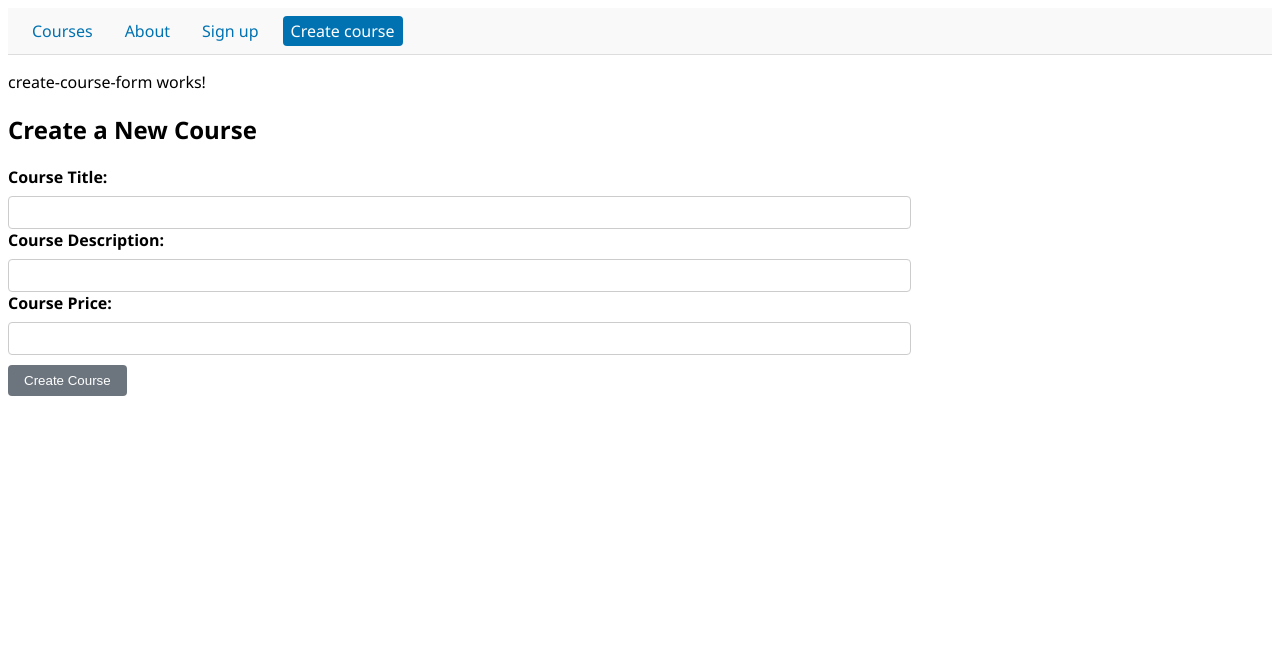
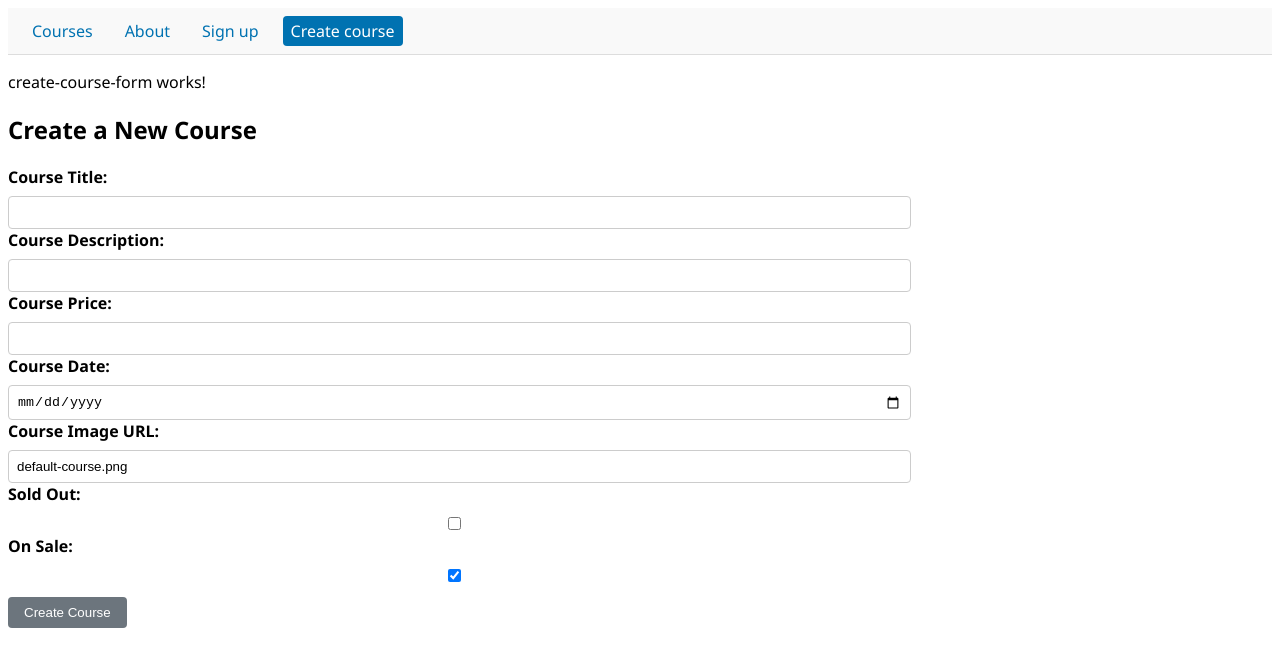
Before and after one commit to adg08101/angular-learning-systems, an Angular app in the folder course-booking-system/: page /create-course in a window 1280 px wide. Shown: the top 666 px of the page. Built offline with nearby package versions, Linux system fonts and the light colour scheme.

Commit message:
create_course_form

```diff
--- a/course-booking-system/src/app/create-course-form/create-course-form.html
+++ b/course-booking-system/src/app/create-course-form/create-course-form.html
@@ -14,11 +14,13 @@
   <div>
     <label for="title">Course Title:</label>
     <input id="title" formControlName="title" />
+    {{ createCourseForm.get('title')?.invalid && createCourseForm.get('title')?.touched ? 'Title is required.' : '' }}
   </div>
 
   <div>
     <label for="description">Course Description:</label>
     <input id="description" formControlName="description" />
+    {{ createCourseForm.get('description')?.invalid && createCourseForm.get('description')?.touched ? 'Description is required.' : '' }}
   </div>
 
   <div>
@@ -26,5 +28,25 @@
     <input id="price" type="number" formControlName="price" />
   </div>
 
+  <div>
+    <label for="date">Course Date:</label>
+    <input id="date" type="date" formControlName="date" />
+  </div>
+
+  <div>
+    <label for="img">Course Image URL:</label>
+    <input id="img" type="text" formControlName="img" />
+  </div>
+
+  <div>
+    <label for="soldOut">Sold Out:</label>
+    <input id="soldOut" type="checkbox" formControlName="soldOut" />
+  </div>
+
+  <div>
+    <label for="onSale">On Sale:</label>
+    <input id="onSale" type="checkbox" formControlName="onSale" />
+  </div>
+
   <button type="submit" [disabled]="createCourseForm.invalid">Create Course</button>
 </form>
--- a/course-booking-system/src/app/create-course-form/create-course-form.ts
+++ b/course-booking-system/src/app/create-course-form/create-course-form.ts
@@ -3,6 +3,7 @@ import { CourseService } from '../services/course-service';
 import { Course } from '../models/course.model';
 import { FormBuilder, FormGroup, ReactiveFormsModule, Validators } from '@angular/forms';
 import { CommonModule } from '@angular/common';
+import { Router } from '@angular/router';
 
 @Component({
   selector: 'app-create-course-form',
@@ -14,19 +15,32 @@ export class CreateCourseForm implements OnInit {
   createCourseForm!: FormGroup;
 
   course: Course = {
+    id: Math.floor(Math.random() * 1000000),
     title: '',
     description: '',
-    id: 0,
     price: 0,
+    date: Date.now().toString(),
+    img: 'default-course.png',
+    soldOut: false,
+    onSale: true,
   };
 
-  constructor(private courseService: CourseService, private formBuilder: FormBuilder) {}
+  constructor(
+    private courseService: CourseService,
+    private formBuilder: FormBuilder,
+    private router: Router
+  ) {}
 
   ngOnInit(): void {
     this.createCourseForm = this.formBuilder.group({
+      id: [this.course.id],
       title: ['', [Validators.required]],
       description: ['', [Validators.required, Validators.minLength(10), Validators.maxLength(50)]],
       price: ['', [Validators.required, Validators.min(0)]],
+      date: [this.course.date],
+      img: [this.course.img],
+      soldOut: [this.course.soldOut],
+      onSale: [this.course.onSale],
     });
     console.log('CreateCourseForm initialized');
   }
@@ -38,14 +52,26 @@ export class CreateCourseForm implements OnInit {
       const formData = this.createCourseForm.value;
       console.log('Form submitted successfully with data:', formData);
       this.course = {
+        id: formData.id,
         title: formData.title,
         description: formData.description,
         price: formData.price,
-        id: 0,
+        date: formData.date,
+        img: formData.img,
+        soldOut: formData.soldOut,
+        onSale: formData.onSale,
       };
       this.courseService.addCourse(this.course).subscribe({
         next: (response: any) => {
           console.log('Course created successfully:', response);
+          this.createCourseForm.reset({
+            id: Math.floor(Math.random() * 1000000),
+            date: Date.now().toString(),
+            img: 'default-course.png',
+            soldOut: false,
+            onSale: true,
+          });
+          this.router.navigate(['/courses']);
         },
         error: (error: any) => {
           console.error('Error creating course:', error);
```
Also changed, not shown: course-booking-system/public/default-course.png (added), 1 other file (tests, documents, lock files or other folders).
